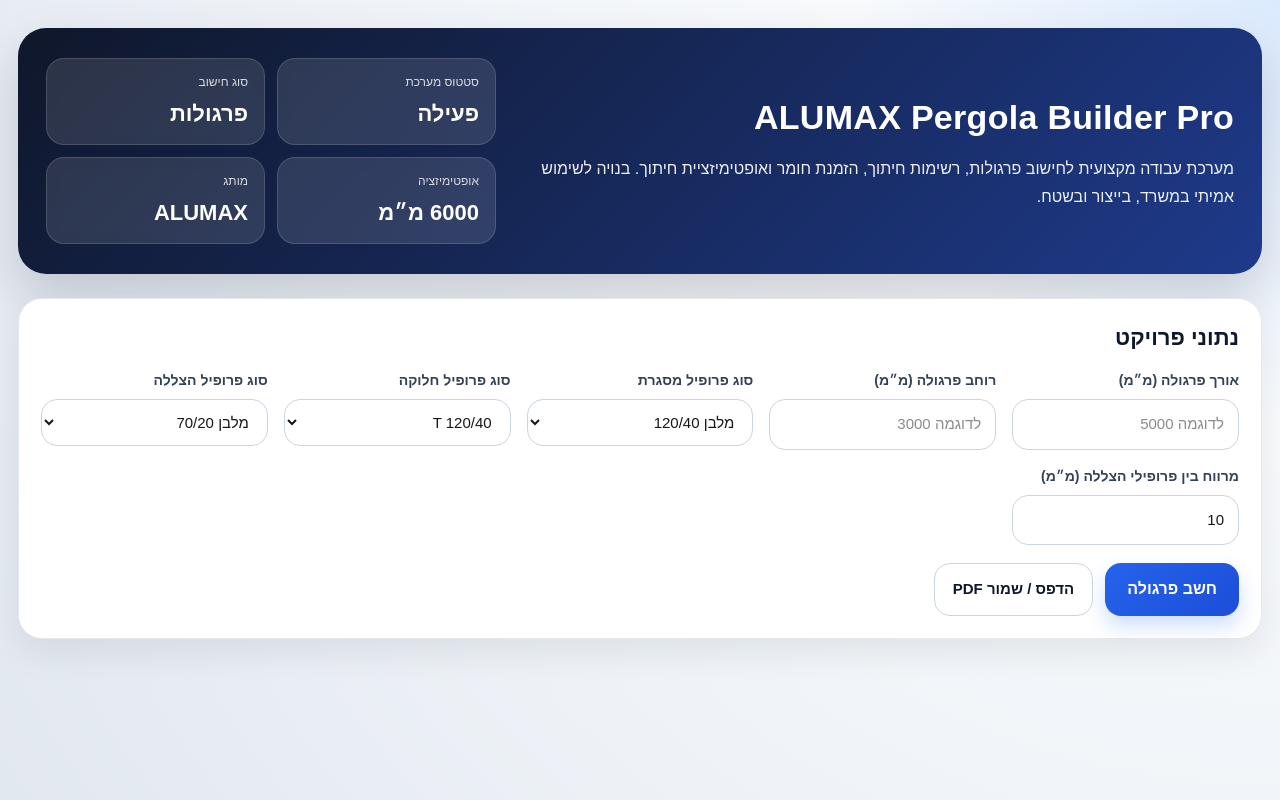
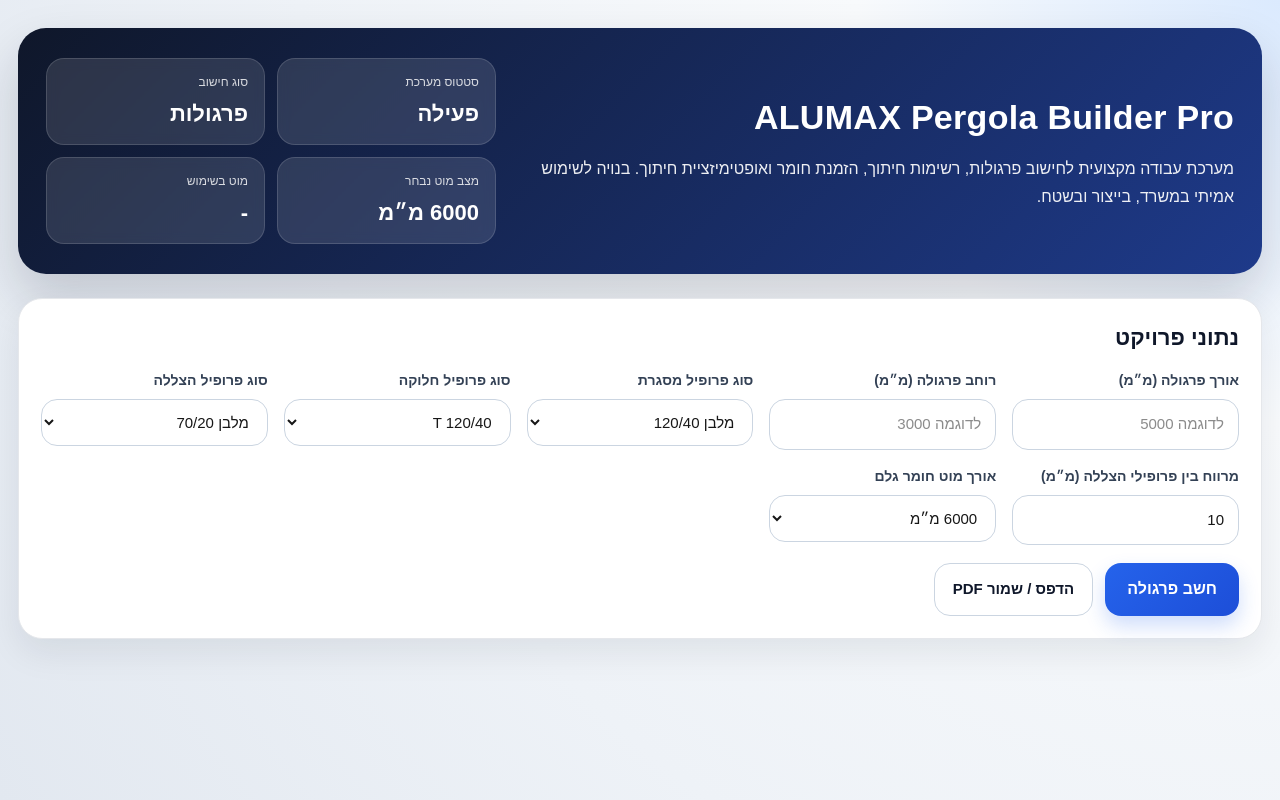
Before and after one commit to eranioa-prog/alumax-pergola-builder, a Next.js app: page / in a window 1280 px wide. Built offline with nearby package versions, Linux system fonts and the light colour scheme.

Commit message:
add auto stok optimization

```diff
--- a/app/page.tsx
+++ b/app/page.tsx
@@ -11,6 +11,8 @@
 import { optimizeCutList } from "./lib/cutting-optimizer";
 
 type PergolaResult = ReturnType<typeof calculatePergola>;
+type StockLengthOption = 6000 | 6500 | 7000;
+type StockMode = "auto" | StockLengthOption;
 
 const pageStyle: React.CSSProperties = {
   minHeight: "100vh",
@@ -306,6 +308,41 @@
   }
 }
 
+function chooseBestOptimization(
+  result: PergolaResult | null,
+  mode: StockMode
+) {
+  if (!result) return null;
+
+  if (mode !== "auto") {
+    return {
+      selectedStockLength: mode,
+      optimization: optimizeCutList(result.cutList, mode),
+    };
+  }
+
+  const candidates: StockLengthOption[] = [6000, 6500, 7000];
+
+  const evaluated = candidates.map((length) => ({
+    selectedStockLength: length,
+    optimization: optimizeCutList(result.cutList, length),
+  }));
+
+  evaluated.sort((a, b) => {
+    if (a.optimization.totalRemainingLength !== b.optimization.totalRemainingLength) {
+      return a.optimization.totalRemainingLength - b.optimization.totalRemainingLength;
+    }
+
+    if (a.optimization.totalBars !== b.optimization.totalBars) {
+      return a.optimization.totalBars - b.optimization.totalBars;
+    }
+
+    return b.optimization.overallUtilizationPercent - a.optimization.overallUtilizationPercent;
+  });
+
+  return evaluated[0];
+}
+
 export default function Home() {
   const [length, setLength] = useState("");
   const [width, setWidth] = useState("");
@@ -313,6 +350,7 @@
   const [divisionProfileName, setDivisionProfileName] = useState("T 120/40");
   const [shadingProfileName, setShadingProfileName] = useState("מלבן 70/20");
   const [shadingGap, setShadingGap] = useState("10");
+  const [stockMode, setStockMode] = useState<StockMode>(6000);
   const [result, setResult] = useState<PergolaResult | null>(null);
   const [error, setError] = useState("");
 
@@ -351,10 +389,13 @@
     [result]
   );
 
-  const optimization = useMemo(
-    () => (result ? optimizeCutList(result.cutList, 6000) : null),
-    [result]
+  const bestOptimizationResult = useMemo(
+    () => chooseBestOptimization(result, stockMode),
+    [result, stockMode]
   );
+
+  const optimization = bestOptimizationResult?.optimization ?? null;
+  const selectedStockLength = bestOptimizationResult?.selectedStockLength ?? null;
 
   const totalOrderMeters = useMemo(
     () =>
@@ -384,12 +425,16 @@
               <span style={heroStatValueStyle}>פרגולות</span>
             </div>
             <div style={heroStatStyle}>
-              <span style={heroStatLabelStyle}>אופטימיזציה</span>
-              <span style={heroStatValueStyle}>6000 מ״מ</span>
+              <span style={heroStatLabelStyle}>מצב מוט נבחר</span>
+              <span style={heroStatValueStyle}>
+                {stockMode === "auto" ? "אוטומטי" : `${stockMode} מ״מ`}
+              </span>
             </div>
             <div style={heroStatStyle}>
-              <span style={heroStatLabelStyle}>מותג</span>
-              <span style={heroStatValueStyle}>ALUMAX</span>
+              <span style={heroStatLabelStyle}>מוט בשימוש</span>
+              <span style={heroStatValueStyle}>
+                {selectedStockLength ? `${selectedStockLength} מ״מ` : "-"}
+              </span>
             </div>
           </div>
         </section>
@@ -474,6 +519,27 @@
                 onChange={(e) => setShadingGap(e.target.value)}
               />
             </div>
+
+            <div style={fieldWrapStyle}>
+              <label style={labelStyle}>אורך מוט חומר גלם</label>
+              <select
+                style={selectStyle}
+                value={String(stockMode)}
+                onChange={(e) => {
+                  const value = e.target.value;
+                  if (value === "auto") {
+                    setStockMode("auto");
+                  } else {
+                    setStockMode(Number(value) as StockLengthOption);
+                  }
+                }}
+              >
+                <option value="6000">6000 מ״מ</option>
+                <option value="6500">6500 מ״מ</option>
+                <option value="7000">7000 מ״מ</option>
+                <option value="auto">אוטומטי</option>
+              </select>
+            </div>
           </div>
 
           <div style={actionRowStyle}>
@@ -508,7 +574,7 @@
                 <span style={summaryValueStyle}>{totalOrderMeters.toFixed(2)}</span>
               </div>
               <div style={summaryCardStyle}>
-                <span style={summaryLabelStyle}>סה״כ מוטות 6000</span>
+                <span style={summaryLabelStyle}>סה״כ מוטות</span>
                 <span style={summaryValueStyle}>
                   {optimization ? optimization.totalBars : 0}
                 </span>
@@ -695,26 +761,51 @@
 
             <section style={sectionSpacingStyle}>
               <div style={sectionCardStyle}>
-                <h3 style={sectionTitleStyle}>רשימת חומר להזמנה</h3>
+                <h3 style={sectionTitleStyle}>רשימת חומר להזמנה (לפי ניצול מוטות)</h3>
+
+                {selectedStockLength && (
+                  <p style={{ margin: "0 0 10px", color: "#334155", fontWeight: 700 }}>
+                    אורך מוט בשימוש: {selectedStockLength} מ״מ
+                    {stockMode === "auto" ? " (נבחר אוטומטית)" : ""}
+                  </p>
+                )}
+
                 <div style={tableWrapStyle}>
                   <table style={tableStyle}>
                     <thead>
                       <tr>
                         <th style={cellHeaderStyle}>פרופיל</th>
                         <th style={cellHeaderStyle}>סה״כ יחידות</th>
-                        <th style={cellHeaderStyle}>סה״כ אורך (מ״מ)</th>
-                        <th style={cellHeaderStyle}>סה״כ אורך (מ׳)</th>
+                        <th style={cellHeaderStyle}>אורך מוט</th>
+                        <th style={cellHeaderStyle}>כמות מוטות להזמנה</th>
+                        <th style={cellHeaderStyle}>אורך מנוצל</th>
+                        <th style={cellHeaderStyle}>שארית כוללת</th>
+                        <th style={cellHeaderStyle}>ניצול</th>
                       </tr>
                     </thead>
                     <tbody>
-                      {materialSummary.map((item) => (
-                        <tr key={item.profileName}>
-                          <td style={cellStyle}>{item.profileName}</td>
-                          <td style={cellStyle}>{item.totalPieces}</td>
-                          <td style={cellStyle}>{item.totalLengthMm}</td>
-                          <td style={cellStyle}>{item.totalLengthM}</td>
-                        </tr>
-                      ))}
+                      {optimization?.profiles.map((profile) => {
+                        const totalPieces = profile.bars.reduce(
+                          (sum, bar) => sum + bar.pieces.length,
+                          0
+                        );
+
+                        return (
+                          <tr key={profile.profileName}>
+                            <td style={cellStyle}>{profile.profileName}</td>
+                            <td style={cellStyle}>{totalPieces}</td>
+                            <td style={cellStyle}>{selectedStockLength} מ״מ</td>
+                            <td style={cellStyle}>
+                              <strong>{profile.totalBars}</strong>
+                            </td>
+                            <td style={cellStyle}>{profile.totalUsedLength} מ״מ</td>
+                            <td style={cellStyle}>{profile.totalRemainingLength} מ״מ</td>
+                            <td style={cellStyle}>
+                              <strong>{profile.utilizationPercent}%</strong>
+                            </td>
+                          </tr>
+                        );
+                      })}
                     </tbody>
                   </table>
                 </div>
@@ -723,7 +814,9 @@
 
             <section style={sectionSpacingStyle}>
               <div style={sectionCardStyle}>
-                <h3 style={sectionTitleStyle}>אופטימיזציית חיתוך למוטות 6000 מ״מ</h3>
+                <h3 style={sectionTitleStyle}>
+                  אופטימיזציית חיתוך למוטות {selectedStockLength ?? "-"} מ״מ
+                </h3>
 
                 {optimization && (
                   <>
```
